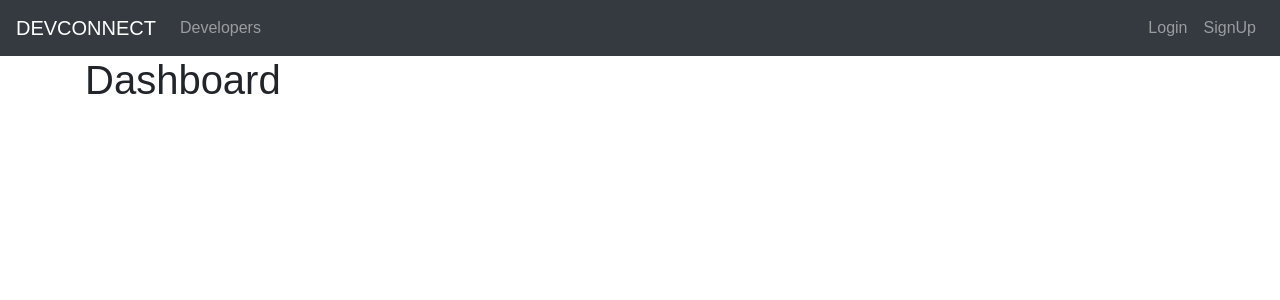
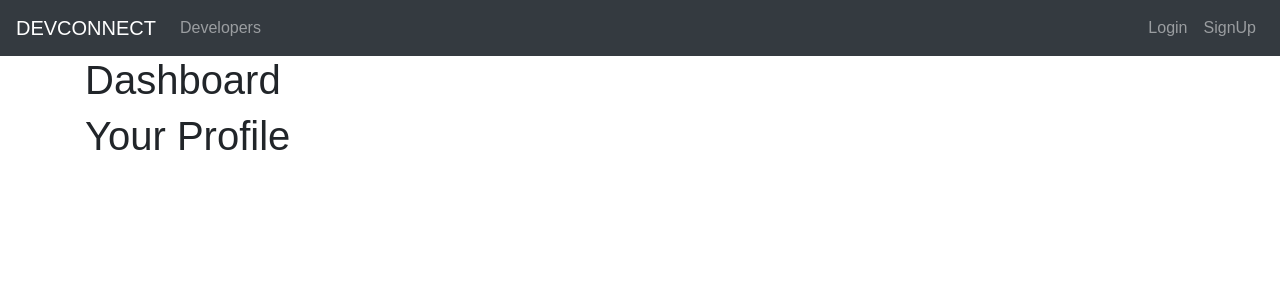
Before and after one commit to bekaarcoder/devconnect, a React (Create React App) app in the folder client/: page /dashboard in a window 1280 px wide. Shown: the top 300 px of the page. Built offline with nearby package versions, Linux system fonts and the light colour scheme; no server answers.

Commit message:
Dashboard profile

```diff
--- a/client/src/components/dashboard/Dashboard.js
+++ b/client/src/components/dashboard/Dashboard.js
@@ -9,12 +9,33 @@ class Dashboard extends Component {
 	}
 
 	render() {
+		const {user} = this.props.auth;
+		console.log(user);
+		const {profile, loading} = this.props.profile;
+		let dashboardContent;
+		if(profile === null || loading) {
+			dashboardContent = <h4>Loading...</h4>
+		} else {
+			dashboardContent = <h1>Your Profile</h1>
+		}
 		return (
 			<div>
 				<h1>Dashboard</h1>
+				{dashboardContent}
 			</div>
 		)
 	}
 };
 
-export default connect(null, {getUserProfile})(Dashboard);
+Dashboard.propTypes = {
+	getUserProfile: PropTypes.func.isRequired,
+	auth: PropTypes.object.isRequired,
+	profile: PropTypes.object.isRequired
+};
+
+const mapStateToProps = (state) => ({
+	profile: state.profile,
+	auth: state.auth
+});
+
+export default connect(mapStateToProps, {getUserProfile})(Dashboard);
```
